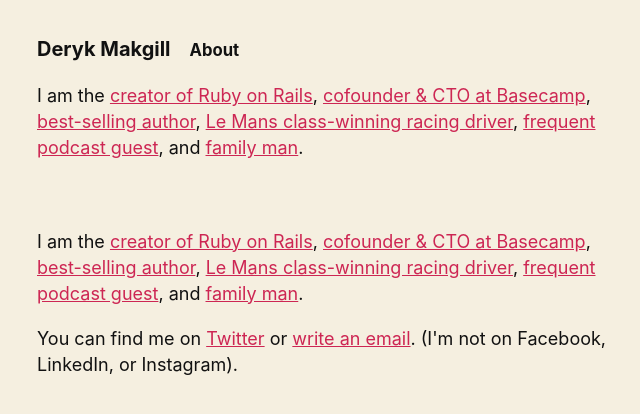
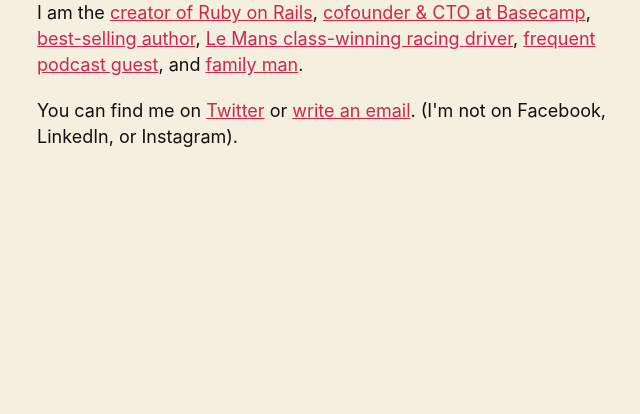
Before and after one commit to derykmakgill/matt, a Jekyll site: the page built from index.html, in a window 1280 px wide. Shown: the top 414 px of the page, without its empty margins (313-953 px from the left). Built offline with Jekyll 4.4.1, drawn with Linux system fonts in a browser that asks for light colours.

Commit message:
Update page.html

```diff
--- a/_layouts/page.html
+++ b/_layouts/page.html
@@ -3,22 +3,5 @@
 ---
 <article>
 
- <div class="masthead" style="
-    padding-top: 1rem;
-    padding-bottom: 1rem;
-    margin-bottom: 2rem;
-">
-        <h3 class="masthead-title">
-          <a href="/" title="Home">Deryk Makgill</a>
-
-
-              &nbsp;&nbsp;&nbsp;<small><a href="/about/">About</a></small>
-
-
-        </h3>
-      <p class="header" style="
-    margin-top: 20px;
-">I am the <a href="#rails">creator of Ruby on Rails</a>, <a href="#basecamp">cofounder &amp; CTO at Basecamp</a>, <a href="#rework">best-selling author</a>, <a href="#driver">Le Mans class-winning racing driver</a>, <a href="#podcasts">frequent podcast guest</a>, and <a href="#family">family man</a>.</p></div>
-
 {{ content }}
 </article>
```
